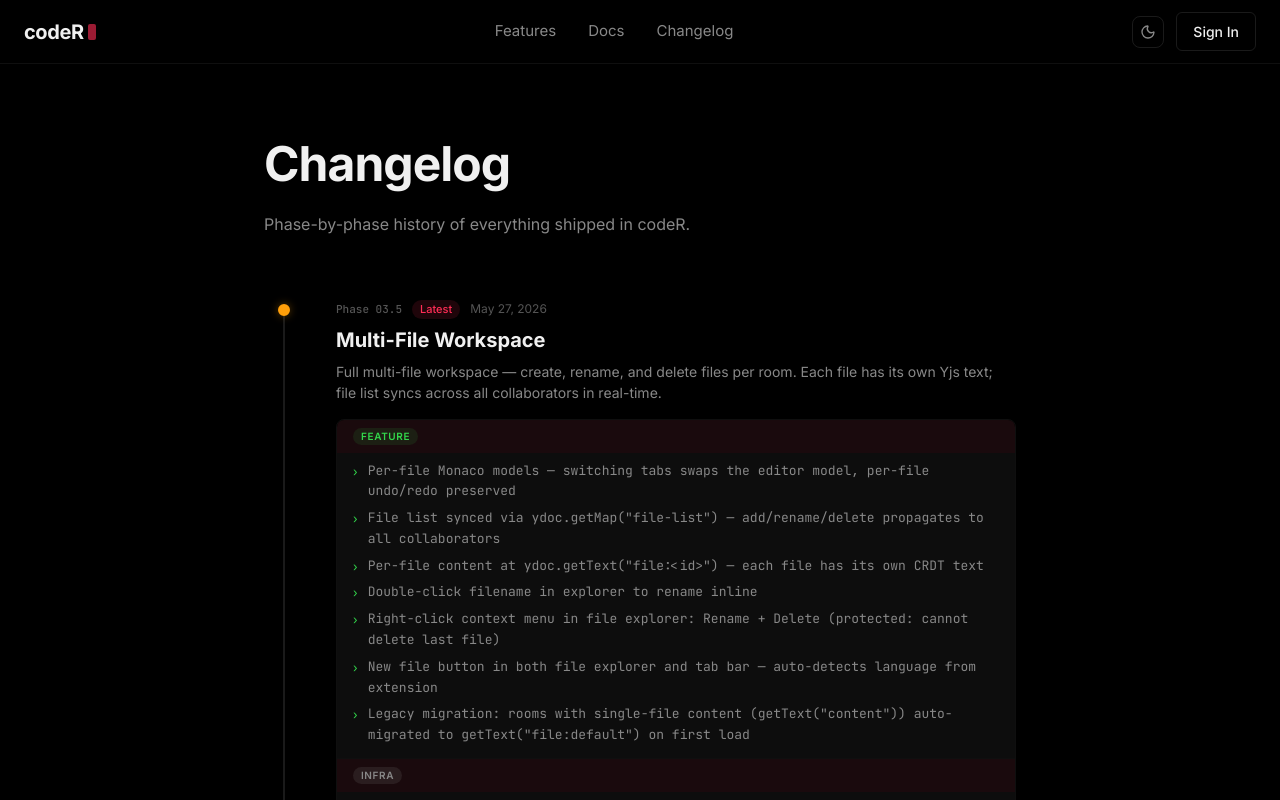
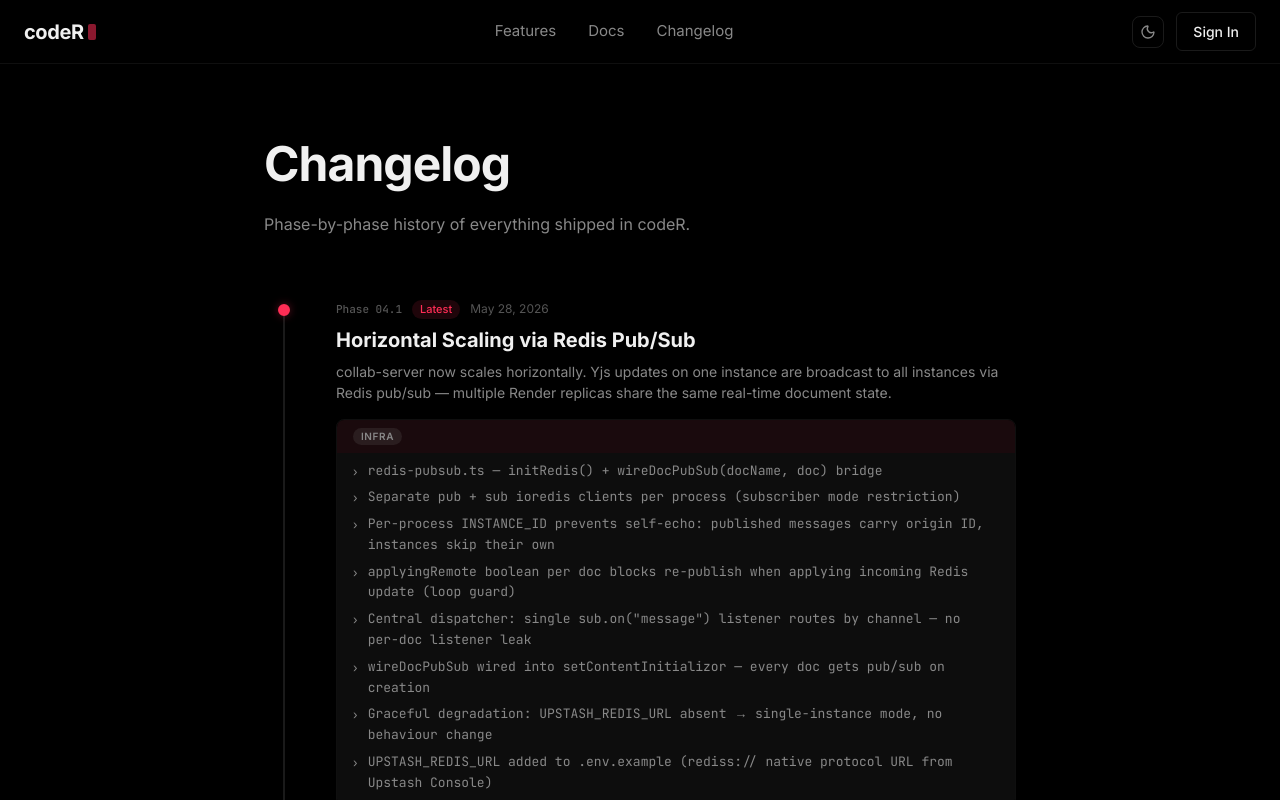
Before and after one commit to 777yash/codeR, a Next.js app: page /changelog in a window 1280 px wide. Shown: the top 800 px of the page. Built offline with nearby package versions, Linux system fonts and the light colour scheme.

Commit message:
docs(coder): update marketing pages for Redis scaling
- changelog/page.tsx: add Phase 04.1 entry for Redis horizontal scaling
- features/page.tsx: mark horizontal scaling feature as done

```diff
--- a/src/app/(marketing)/changelog/page.tsx
+++ b/src/app/(marketing)/changelog/page.tsx
@@ -1,9 +1,33 @@
 const releases = [
+  {
+    phase: '04.1',
+    title: 'Horizontal Scaling via Redis Pub/Sub',
+    date: 'May 28, 2026',
+    status: 'latest',
+    accentColor: '#FF2D55',
+    summary:
+      'collab-server now scales horizontally. Yjs updates on one instance are broadcast to all instances via Redis pub/sub — multiple Render replicas share the same real-time document state.',
+    changes: [
+      {
+        type: 'infra',
+        items: [
+          'redis-pubsub.ts — initRedis() + wireDocPubSub(docName, doc) bridge',
+          'Separate pub + sub ioredis clients per process (subscriber mode restriction)',
+          'Per-process INSTANCE_ID prevents self-echo: published messages carry origin ID, instances skip their own',
+          'applyingRemote boolean per doc blocks re-publish when applying incoming Redis update (loop guard)',
+          'Central dispatcher: single sub.on("message") listener routes by channel — no per-doc listener leak',
+          'wireDocPubSub wired into setContentInitializor — every doc gets pub/sub on creation',
+          'Graceful degradation: UPSTASH_REDIS_URL absent → single-instance mode, no behaviour change',
+          'UPSTASH_REDIS_URL added to .env.example (rediss:// native protocol URL from Upstash Console)',
+        ],
+      },
+    ],
+  },
   {
     phase: '03.5',
     title: 'Multi-File Workspace',
     date: 'May 27, 2026',
-    status: 'latest',
+    status: 'shipped',
     accentColor: '#FF9F0A',
     summary:
       'Full multi-file workspace — create, rename, and delete files per room. Each file has its own Yjs text; file list syncs across all collaborators in real-time.',
--- a/src/app/(marketing)/features/page.tsx
+++ b/src/app/(marketing)/features/page.tsx
@@ -77,7 +77,7 @@ const phases = [
       { name: 'Persistent snapshots (survive server restarts)', done: true },
       { name: 'Offline editing with auto-reconnect', done: true },
       { name: 'Multi-user simultaneous editing', done: true },
-      { name: 'Horizontal scaling via Redis pub/sub', done: false },
+      { name: 'Horizontal scaling via Redis pub/sub', done: true },
     ],
   },
   {
```
